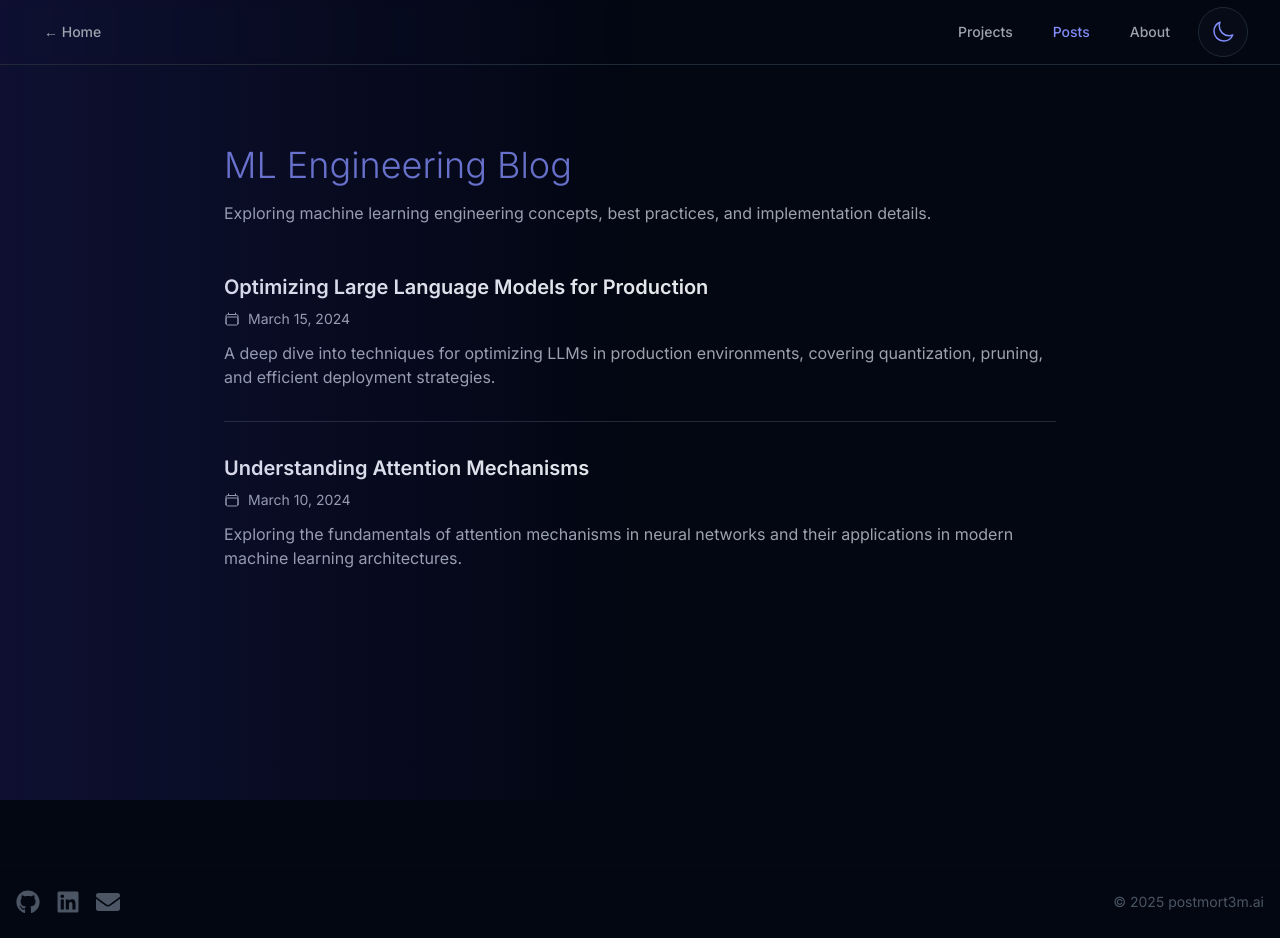
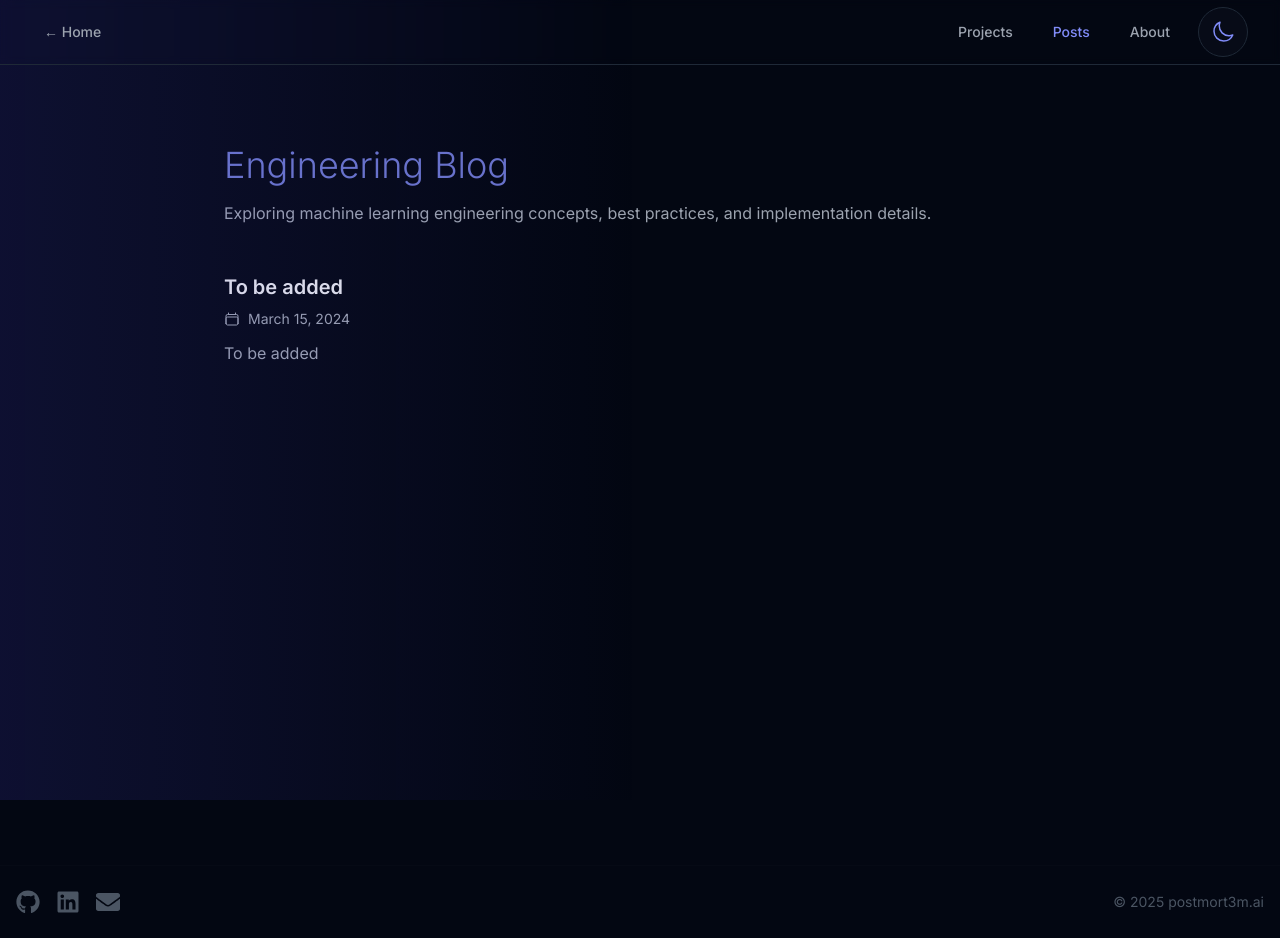
Before and after one commit to esceptico/website, a Next.js app: page /blog/mle in a window 1280 px wide. Built offline with nearby package versions, Linux system fonts and the light colour scheme.

Commit message:
Update blog and projects sections with placeholder content

```diff
--- a/src/app/blog/mle/page.tsx
+++ b/src/app/blog/mle/page.tsx
@@ -7,7 +7,7 @@ export default function MLEBlog() {
   return (
     <BlogListingPage
       mode="mle"
-      title="ML Engineering Blog"
+      title="Engineering Blog"
       description="Exploring machine learning engineering concepts, best practices, and implementation details."
       posts={posts.mle}
     />
--- a/src/app/projects/page.tsx
+++ b/src/app/projects/page.tsx
@@ -2,28 +2,15 @@
 
 import { motion } from 'framer-motion';
 import { ArrowTopRightOnSquareIcon, CodeBracketIcon } from '@heroicons/react/24/outline';
-import { useThemeStore } from '@/store/theme';
 import { SectionHeader } from '@/components/SectionHeader';
 
 const projects = [
   {
     id: 1,
-    title: 'Neural Style Transfer',
-    description: 'Implementation of a neural style transfer algorithm using PyTorch, allowing users to apply artistic styles to their images.',
-    github: 'https://github.com/username/neural-style-transfer',
-  },
-  {
-    id: 2,
-    title: 'NLP Text Summarizer',
-    description: 'A transformer-based text summarization model fine-tuned on news articles to generate concise and accurate summaries.',
-    github: 'https://github.com/username/text-summarizer',
-  },
-  {
-    id: 3,
-    title: 'Time Series Forecasting',
-    description: 'Advanced time series forecasting model using LSTM networks to predict stock market trends with high accuracy.',
-    github: 'https://github.com/username/time-series-forecast',
-  },
+    title: 'To be added',
+    description: 'To be added',
+    github: 'https://github.com/',
+  }
 ];
 
 const ProjectItem = ({ project, index }: { project: typeof projects[0], index: number }) => {
@@ -70,15 +57,13 @@ export default function Projects() {
       <div className="max-w-4xl mx-auto px-4 py-12 sm:px-6 lg:px-8">
         <div className="mb-12">
           <SectionHeader
-            title="ML Projects"
+            title="Projects"
             as="h1"
             variant="primary"
             useAccentColor
           />
           <p className="mt-4 text-[var(--theme-text-secondary)] max-w-3xl">
-            A collection of machine learning projects, ranging from computer vision
-            to natural language processing. Each project includes detailed documentation
-            and source code.
+            A collection of machine learning related projects, usually related to natural language processing.
           </p>
         </div>
 
--- a/src/data/posts.ts
+++ b/src/data/posts.ts
@@ -17,54 +17,28 @@ export type Posts = {
 
 export const posts: Posts = {
   mle: {
-    'optimizing-llm-production': {
+    'to-be-added': {
       id: 1,
-      title: 'Optimizing Large Language Models for Production',
-      description: 'A deep dive into techniques for optimizing LLMs in production environments, covering quantization, pruning, and efficient deployment strategies.',
+      title: 'To be added',
+      description: 'To be added',
       date: '2024-03-15',
-      slug: 'optimizing-llm-production',
+      slug: 'to-be-added',
       content: `
-        Content for optimizing LLMs article would go here.
+        Content would go here.
         This is just a placeholder for now.
-        In a real application, this would be fetched from a CMS or database.
-      `
-    },
-    'understanding-attention-mechanisms': {
-      id: 2,
-      title: 'Understanding Attention Mechanisms',
-      description: 'Exploring the fundamentals of attention mechanisms in neural networks and their applications in modern machine learning architectures.',
-      date: '2024-03-10',
-      slug: 'understanding-attention-mechanisms',
-      content: `
-        Content for attention mechanisms article would go here.
-        This is just a placeholder for now.
-        In a real application, this would be fetched from a CMS or database.
       `
     }
   },
   photography: {
-    'urban-light-photography': {
+    'to-be-added': {
       id: 1,
-      title: 'Finding Light in Urban Landscapes',
-      description: 'Tips and techniques for capturing compelling urban photography, with a focus on natural and artificial lighting.',
+      title: 'To be added',
+      description: 'To be added',
       date: '2024-03-12',
-      slug: 'urban-light-photography',
+      slug: 'to-be-added',
       content: `
-        Content for urban photography article would go here.
+        Content would go here.
         This is just a placeholder for now.
-        In a real application, this would be fetched from a CMS or database.
-      `
-    },
-    'street-photography-guide': {
-      id: 2,
-      title: 'The Art of Street Photography',
-      description: 'A guide to capturing authentic moments in street photography, including composition techniques and ethical considerations.',
-      date: '2024-03-08',
-      slug: 'street-photography-guide',
-      content: `
-        Content for street photography article would go here.
-        This is just a placeholder for now.
-        In a real application, this would be fetched from a CMS or database.
       `
     }
   }
```
